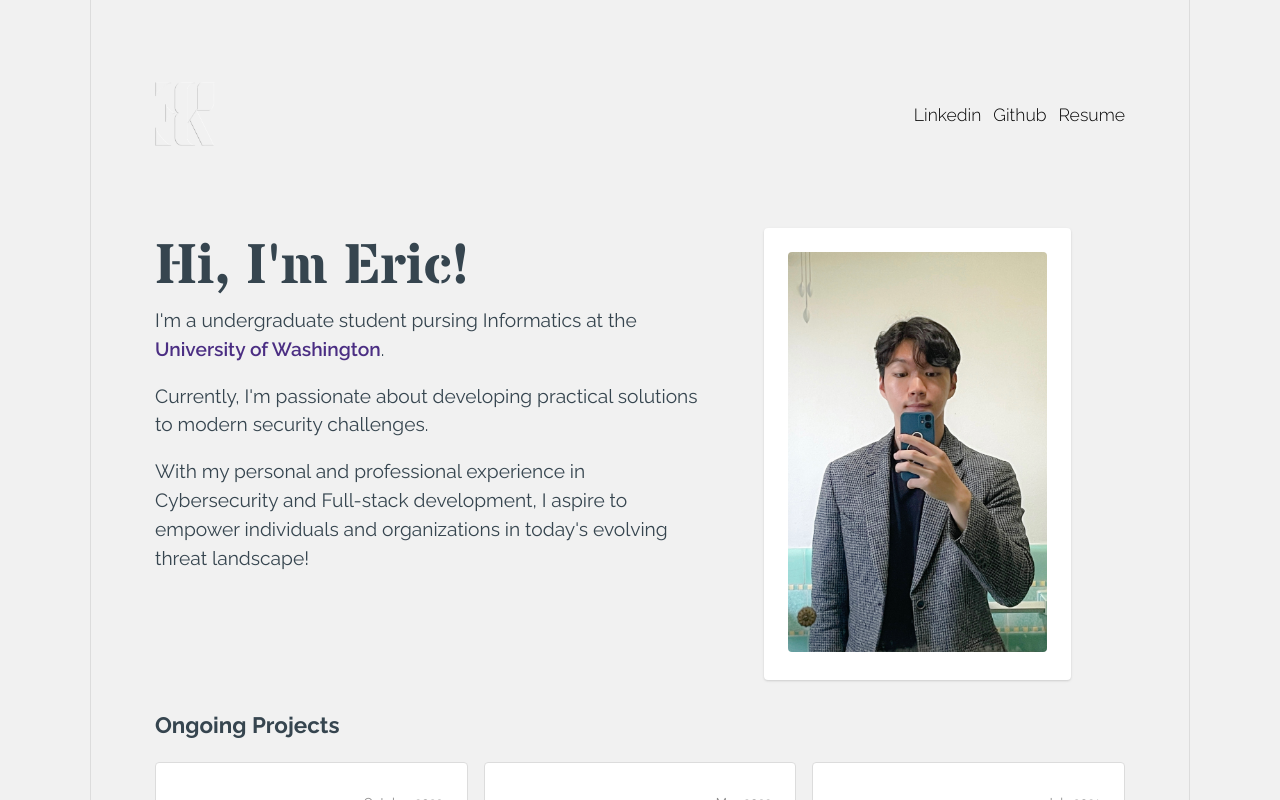
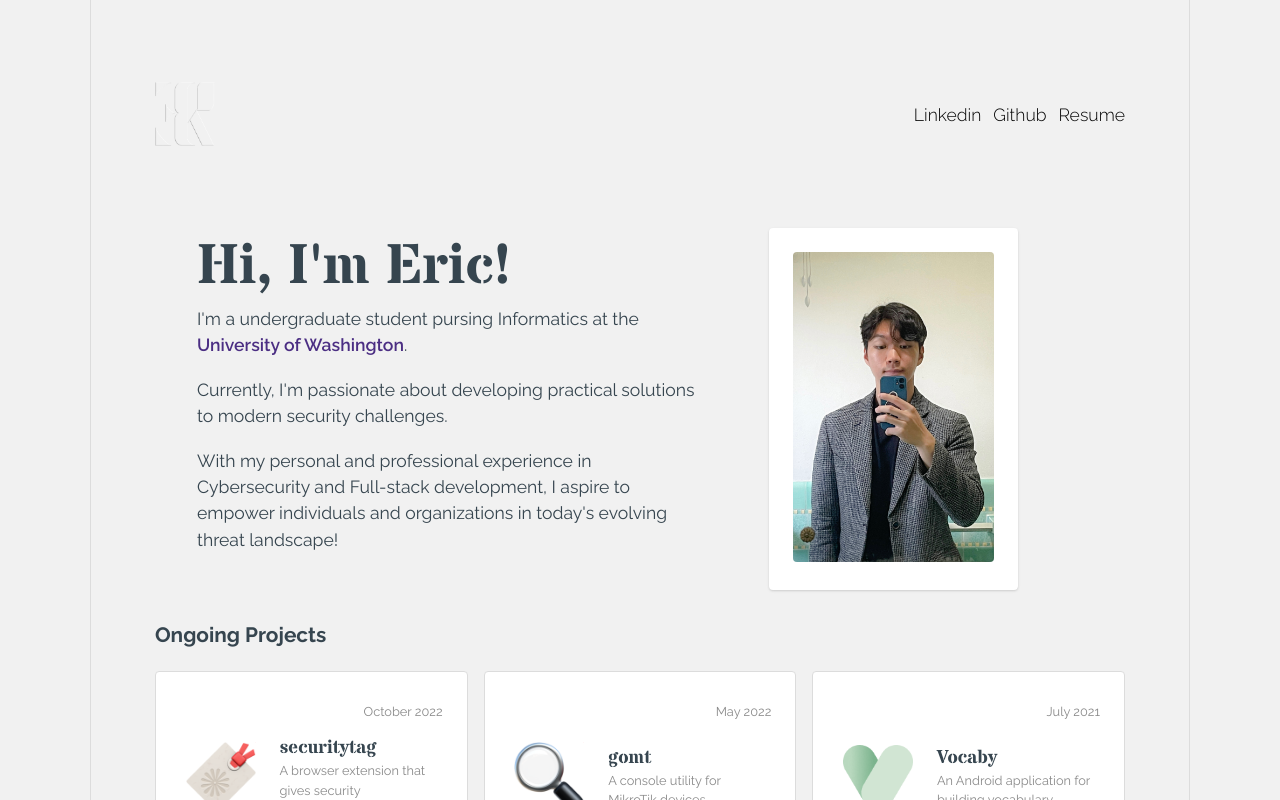
Before and after one commit to taehyunnkim/taehyunkim.me, an Angular app: page / in a window 1280 px wide. Shown: the top 800 px of the page. Built offline with nearby package versions, Linux system fonts and the light colour scheme.

Commit message:
Fix landing padding

```diff
--- a/src/app/app.component.html
+++ b/src/app/app.component.html
@@ -16,7 +16,7 @@
       <section>
         <h1>Hi, I'm Eric!</h1>
         <p>
-          I'm a undergraduate student pursing Informatics at the <br><span>University of Washington</span>.
+          I'm a undergraduate student pursing Informatics at the <span>University of Washington</span>.
         </p>
         <br>
         <p>
@@ -28,7 +28,7 @@
         </p>
       </section>
       <section id="introduction-picture">
-        <app-image-card imgSrc="assets/images/me.jpg" [sizeBig]=400 [sizeMedium]=300 ></app-image-card>
+        <app-image-card imgSrc="assets/images/me.jpg" [sizeBig]=310 [sizeMedium]=280 ></app-image-card>
       </section>
     </article>
     <article id="recent-projects">
--- a/src/app/app.component.scss
+++ b/src/app/app.component.scss
@@ -10,11 +10,11 @@ h1 {
 }
 
 h2 {
-    font-size: 1.4em;
+    font-size: 1.3em;
 }
 
 p {
-    font-size: 1.2em;
+    font-size: 1.1em;
 }
 
 footer {
@@ -74,6 +74,7 @@ footer {
 #introduction {
     display: flex;
     margin-top: $header-magin-top;
+    padding: 0 42px;
 
     & > section:first-child {
         flex: 4;
@@ -193,13 +194,18 @@ footer {
     }
 
     p {
-        font-size: 1.1em;
+        font-size: 1em;
     }
 
     #card-grid {
         display: grid;
         grid-template-columns: repeat(2, 1fr);
         gap: 1em;
+    }
+
+    #introduction {
+        padding: 0 12px;
+        margin-top: 24px;
     }
 }
 
@@ -223,6 +229,7 @@ footer {
     }
 
     #introduction {
+        padding: 0;
         margin-top: 24px;
     }
 
@@ -260,6 +267,7 @@ footer {
     }
 
     #introduction {
+        padding: 0;
         margin-top: 32px;
     }
 
```
